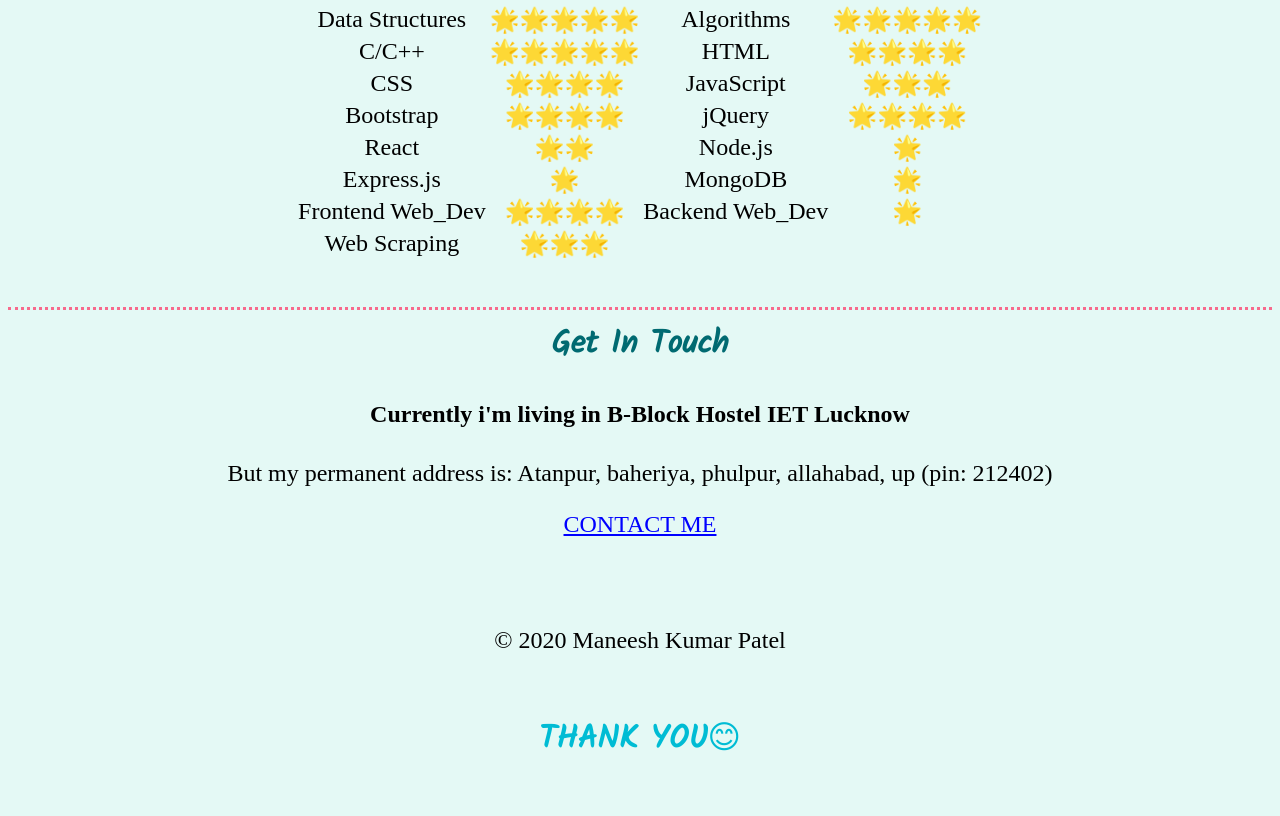
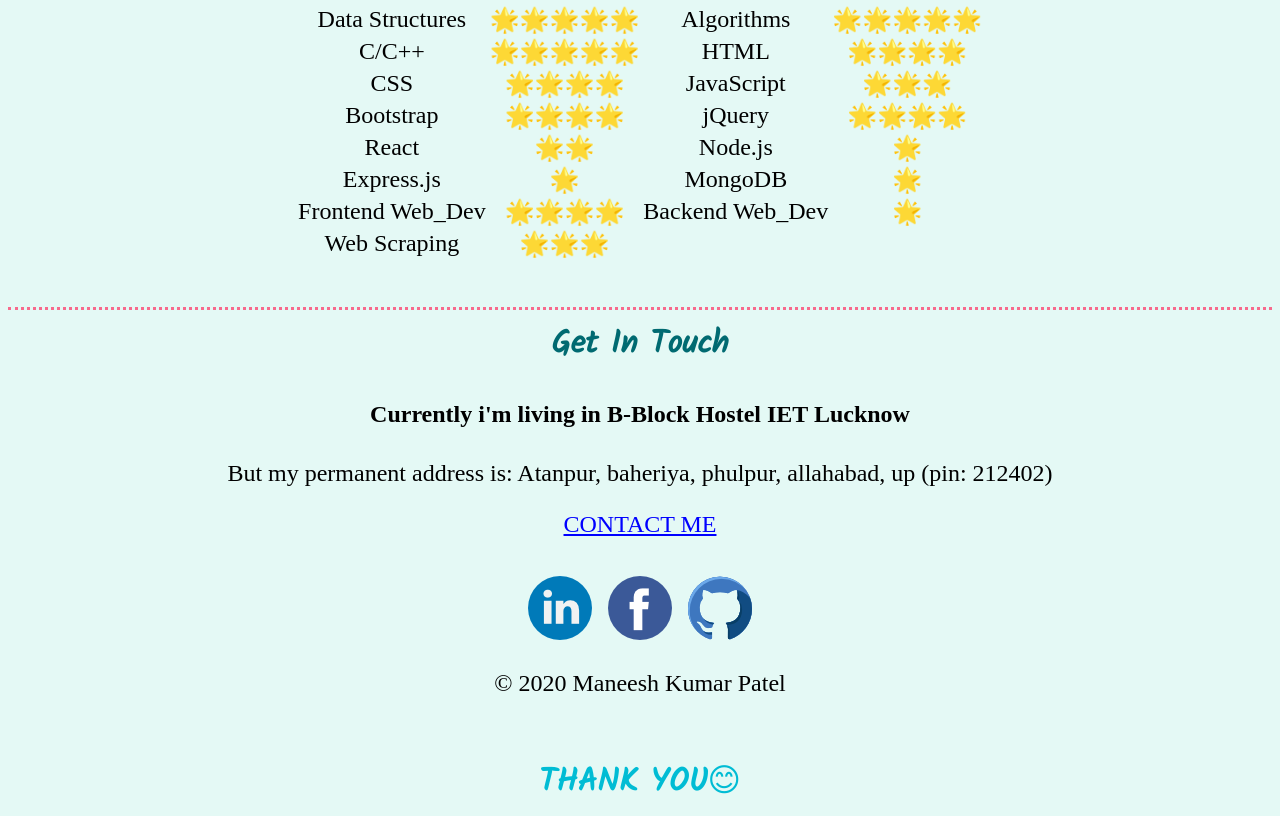
Before and after one commit to pmaik/Maneesh_CV, a plain HTML site: page index.html in a window 1280 px wide. Shown: the part 2320-3136 px from the top of the page. Before the commit the page ends 3093 px from the top, so only its background shows below. Drawn offline with Linux system fonts and the light colour scheme; a web font is replaced by a local one.

Commit message:
Update index.html

```diff
--- a/index.html
+++ b/index.html
@@ -150,11 +150,11 @@
 
     <div class="container-8">
       <a class="footer-link" href="https://www.linkedin.com/in/maneeshkrpatel9170/">
-      <img src="images/linkedin.png" alt=""></a>
+      <img src="linkedin.png" alt=""></a>
       <a class="footer-link" href="https://www.facebook.com/maneeshkr.patel">
-      <img src="images/facebook.png" alt=""></a>
+      <img src="facebook.png" alt=""></a>
       <a class="footer-link" href="https://github.com/pmaik">
-      <img src="images/github.png" alt=""></a>
+      <img src="github.png" alt=""></a>
       <p>© 2020 Maneesh Kumar Patel</p>
     </div>
 
```
